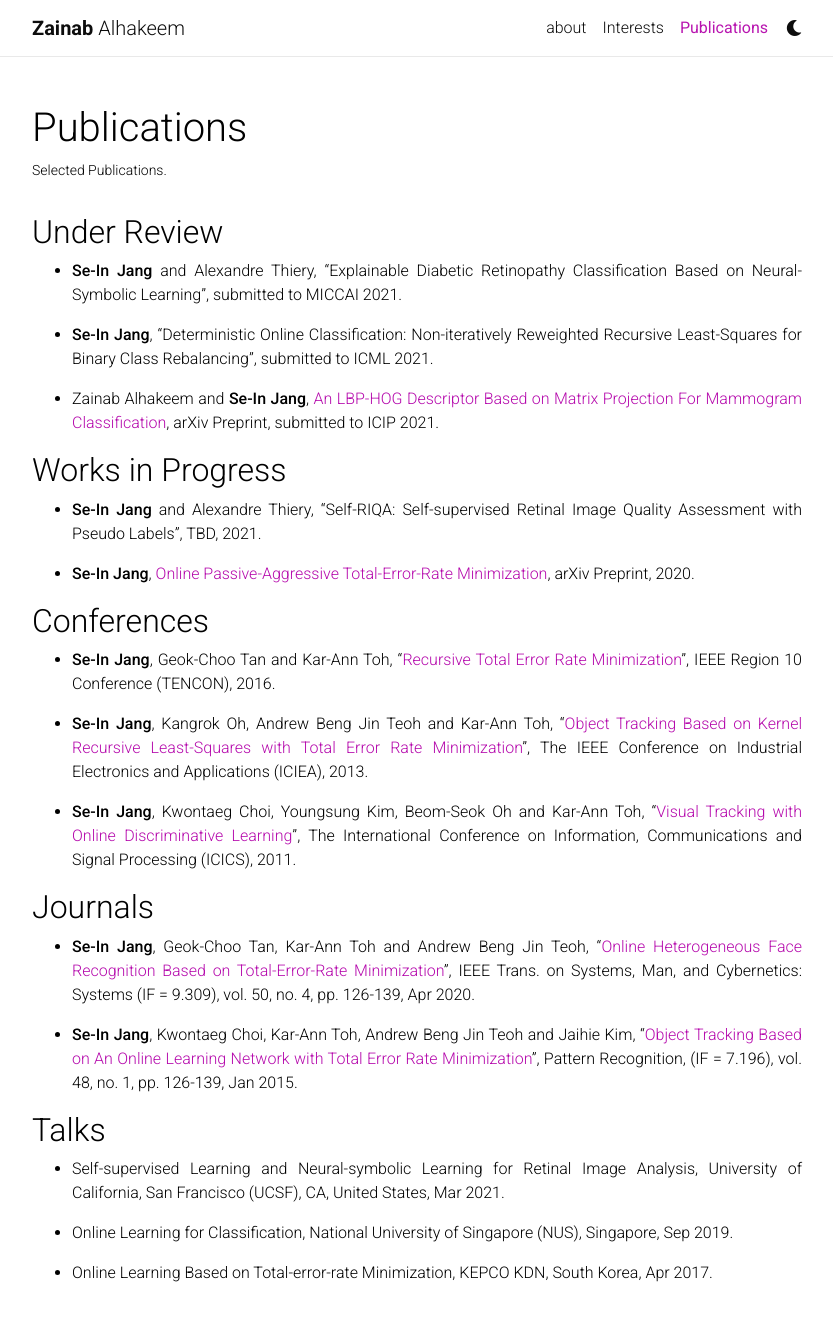
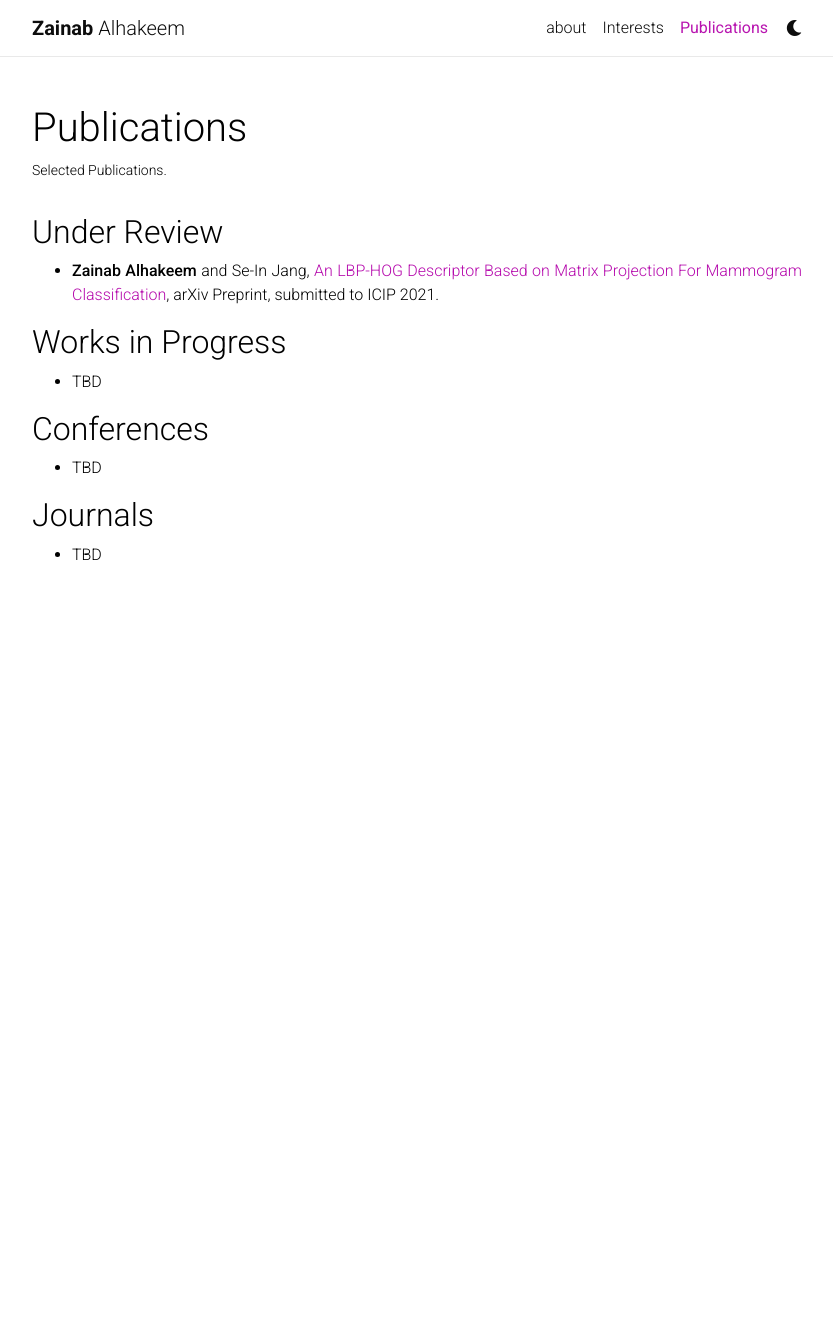
Before and after one commit to zrkhakim/zrkhakim.github.io, a Jekyll site: the page built from _pages/publications.md, in a window 1280 px wide and 1371 px high. Shown: the top 1321 px of the window, without its empty margins (223-1056 px from the left). Built offline with Jekyll 4.4.1, drawn with Linux system fonts in a browser that asks for light colours; nearby versions of some CDN libraries; a style sheet for code colours, icons or effects is not loaded.

Commit message:
Update publications.md

```diff
--- a/_pages/publications.md
+++ b/_pages/publications.md
@@ -8,51 +8,19 @@ nav: true
 
 ## Under Review
 
-- **Se-In Jang** and Alexandre Thiery, "Explainable Diabetic Retinopathy Classification Based on Neural-Symbolic Learning", submitted to MICCAI 2021.
-{: style="text-align: justify"}
 
-- **Se-In Jang**, "Deterministic Online Classification: Non-iteratively Reweighted Recursive Least-Squares for Binary Class Rebalancing", submitted to ICML 2021.
-{: style="text-align: justify"}
-
-- Zainab Alhakeem and **Se-In Jang**, [An LBP-HOG Descriptor Based on Matrix Projection For Mammogram Classification](https://arxiv.org/abs/1904.00187){:target="_blank"}, arXiv Preprint, submitted to ICIP 2021.
+- **Zainab Alhakeem** and Se-In Jang, [An LBP-HOG Descriptor Based on Matrix Projection For Mammogram Classification](https://arxiv.org/abs/1904.00187){:target="_blank"}, arXiv Preprint, submitted to ICIP 2021.
 {: style="text-align: justify"}
 
 
 ## Works in Progress
 
-- **Se-In Jang** and Alexandre Thiery, "Self-RIQA: Self-supervised Retinal Image Quality Assessment with Pseudo Labels", TBD, 2021.
-{: style="text-align: justify"}
-
-
-- **Se-In Jang**, [Online Passive-Aggressive Total-Error-Rate Minimization](https://arxiv.org/abs/2002.01771){:target="_blank"}, arXiv Preprint, 2020.
-{: style="text-align: justify"}
+- TBD
 
 
 ## Conferences
-- **Se-In Jang**, Geok-Choo Tan and Kar-Ann Toh, "[Recursive Total Error Rate Minimization](https://doi.org/10.1109/TENCON.2016.7847954){:target="_blank"}", IEEE Region 10 Conference (TENCON), 2016.
-{: style="text-align: justify"}
-
-- **Se-In Jang**, Kangrok Oh, Andrew Beng Jin Teoh and Kar-Ann Toh, "[Object Tracking Based on Kernel Recursive Least-Squares with Total Error Rate Minimization](https://doi.org/10.1109/ICIEA.2013.6566588){:target="_blank"}", The IEEE Conference on Industrial Electronics and Applications (ICIEA), 2013.
-{: style="text-align: justify"}
-
-- **Se-In Jang**, Kwontaeg Choi, Youngsung Kim, Beom-Seok Oh and Kar-Ann Toh, "[Visual Tracking with Online Discriminative Learning](https://doi.org/10.1109/ICICS.2011.6173536){:target="_blank"}", The International Conference on Information, Communications and Signal Processing (ICICS), 2011.
-{: style="text-align: justify"}
+- TBD
 
 
 ## Journals
-- **Se-In Jang**, Geok-Choo Tan, Kar-Ann Toh and Andrew Beng Jin Teoh, "[Online Heterogeneous Face Recognition Based on Total-Error-Rate Minimization](https://doi.org/10.1109/TSMC.2017.2724761){:target="_blank"}", IEEE Trans. on Systems, Man, and Cybernetics: Systems (IF = 9.309), vol. 50, no. 4, pp. 126-139, Apr 2020.
-{: style="text-align: justify"}
-
-- **Se-In Jang**, Kwontaeg Choi, Kar-Ann Toh, Andrew Beng Jin Teoh and Jaihie Kim, "[Object Tracking Based on An Online Learning Network with Total Error Rate Minimization](https://doi.org/10.1016/j.patcog.2014.07.020){:target="_blank"}", Pattern Recognition, (IF = 7.196), vol. 48, no. 1, pp. 126-139, Jan 2015.
-{: style="text-align: justify"}
-
-
-## Talks
-- Self-supervised Learning and Neural-symbolic Learning for Retinal Image Analysis, University of California, San Francisco (UCSF), CA, United States, Mar 2021.
-{: style="text-align: justify"}
-
-- Online Learning for Classification, National University of Singapore (NUS), Singapore, Sep 2019.
-{: style="text-align: justify"}
-
-- Online Learning Based on Total-error-rate Minimization, KEPCO KDN, South Korea, Apr 2017.
-{: style="text-align: justify"}
+-  TBD
```
